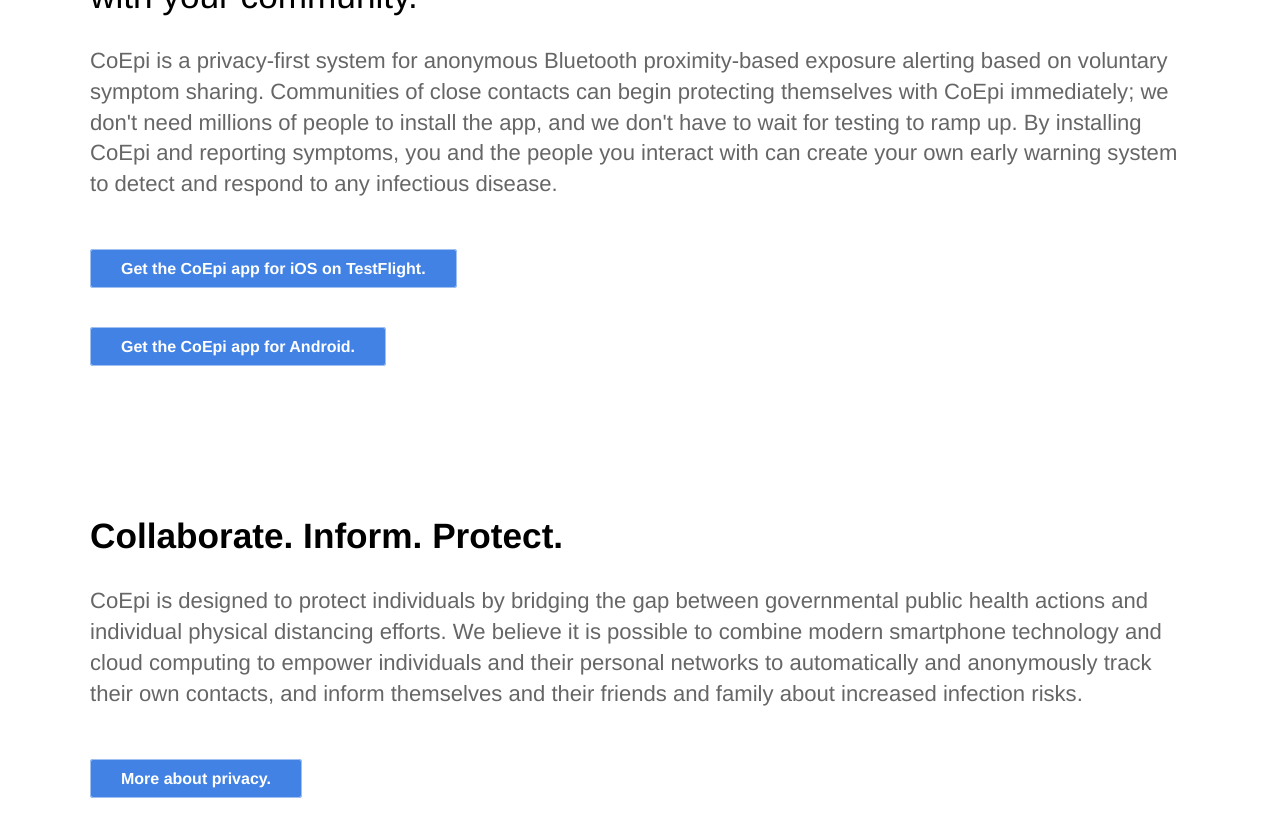
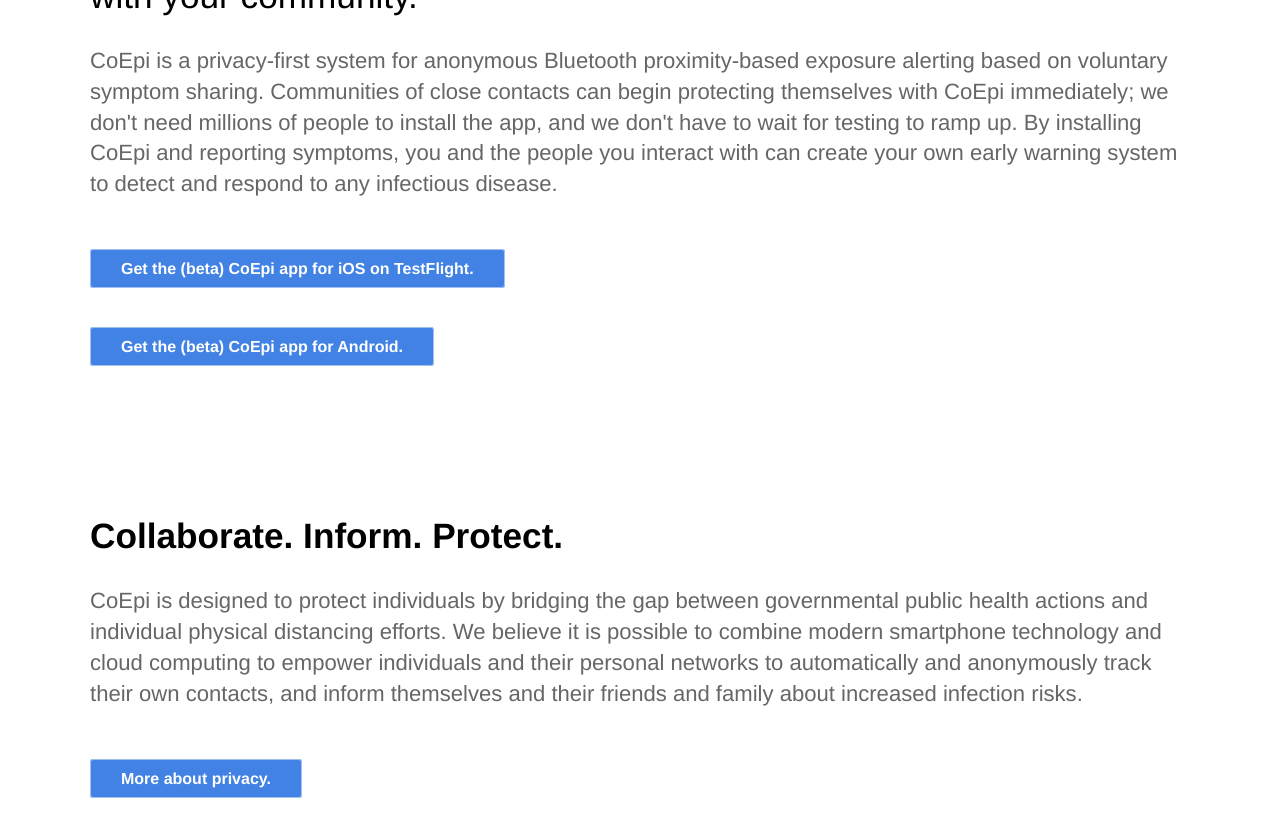
Before and after one commit to Co-Epi/website, a Jekyll site: the page built from index.html, in a window 1280 px wide and 900 px high, scrolled down 1124 px. Shown: the top 837 px of the window. Built offline with Jekyll 4.4.1, drawn with Linux system fonts in a browser that asks for light colours; the list of posts is cut into pages by our own code.

Commit message:
Update index.html

```diff
--- a/index.html
+++ b/index.html
@@ -19,7 +19,7 @@
 			<div class="text editable">
 				<h2><strong>Contain, control, and eradicate</strong> contagious illnesses by connecting with your community.</h2>
 				<p>CoEpi is a privacy-first system for anonymous Bluetooth proximity-based exposure alerting based on voluntary symptom sharing. Communities of close contacts can begin protecting themselves with CoEpi immediately; we don't need millions of people to install the app, and we don't have to wait for testing to ramp up. By installing CoEpi and reporting symptoms, you and the people you interact with can create your own early warning system to detect and respond to any infectious disease.</p>
-		<div class="cta button"><a href="https://bit.ly/CoEpiTestFlightiOS">Get the CoEpi app for iOS on TestFlight.</a></div> <div class="cta button"><a href="https://bit.ly/CoEpiAndroidbeta">Get the CoEpi app for Android.</a></div>
+		<div class="cta button"><a href="https://bit.ly/CoEpiTestFlightiOS">Get the (beta) CoEpi app for iOS on TestFlight.</a></div> <div class="cta button"><a href="https://bit.ly/CoEpiAndroidbeta">Get the (beta) CoEpi app for Android.</a></div>
                 </div>
 
 		</div>
```
